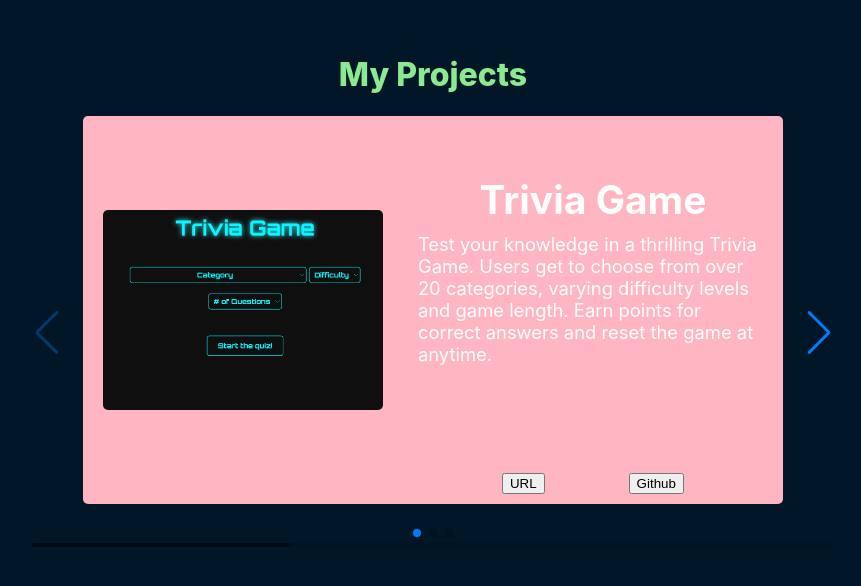
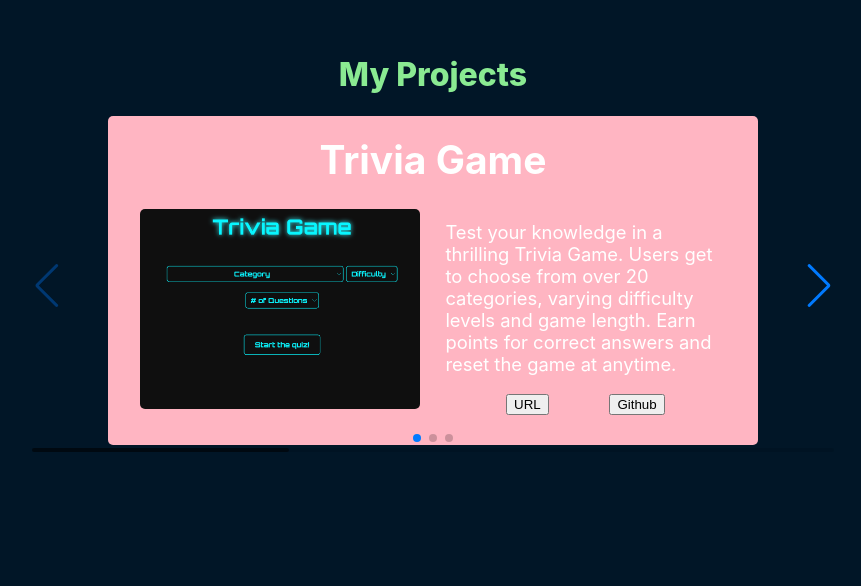
Before and after one commit to anjaliruth/AnjaliMuthusamy, a React (Create React App) app: page / in a window 1280 px wide. Shown: the part 1989-2575 px from the top of the page, without its empty margins (207-1068 px from the left). Built offline with nearby package versions, Linux system fonts and the light colour scheme.

Commit message:
styling +1

```diff
--- a/src/App.css
+++ b/src/App.css
@@ -113,8 +113,6 @@ max-width: 1000px;
   max-width: 280px;
   width: 100%;
   margin: 0 auto;
-  margin-left: 20px;
-  margin-right: 20px;
   border-radius: 5px;
   object-fit:fill;
   align-self: center;
@@ -125,20 +123,24 @@ max-width: 1000px;
 .carousel-item-title{
   /* background-color: #011627; */
   padding: 0;
-  margin-top: 50px;
+  margin: 0 auto;
+  margin-top: 20px;
   margin-bottom: 10px;
 }
 .carousel-item {
   display:flex;
+  flex-direction: column;
   overflow: hidden;
-  align-items: start;
+  align-items: center;
   justify-content: center;
-  max-width: 700px;
-  width: 90%;
+  max-width: 650px;
+  width:80%;
   /* background-color: #3777FF; */
   background-color: #ffb5c2;
   border-radius: 5px;
   margin: 0 auto;
+  padding-bottom: 20px;
+
 
   @media screen and (max-width: 768px) {
       flex-direction: column;
@@ -146,13 +148,20 @@ max-width: 1000px;
 }
 
 
+.carousel-item-xtitle{
+  display: flex;
+  justify-content: center;
+  gap: 25px;
+  /* background-color:#38aecc */
+}
+
 
 .carousel-item-text {
   font-size: 1.15rem;
-  margin: 10px 0 40px 0;
-  padding: 0 20px 0 20p;
-  white-space: normal;
-  height: 200px;
+  /* margin: 10px 0 40px 0; */
+  /* padding: 0 20px 0 20px; */
+  padding-right: 0;
+ width: 100%;
   text-align:start;
   /* background-color: #8aea92; */
 }
@@ -319,11 +328,10 @@ body {
   background-color: #38aecc;
 }
 .carousel-content{
-  text-align: center;
-  max-width: 350px;
   margin: 10px auto;
-
-  /* background-color: #011627; */
+padding-right: 0;
+width: 280px;
+  /* background-color: #fff; */
 }
 
 .carousel-buttons2 > button {
@@ -343,14 +351,6 @@ body {
   max-width: 250px;
 }
 
-/* .carousel{
-  background-color: chartreuse;
-  margin: 0;
-  padding: 0;
-  width: 700px;
-}  */
-
-
 .swiper{
   width: 80%;
 }
--- a/src/components/SwiperComp/SwiperComp.js
+++ b/src/components/SwiperComp/SwiperComp.js
@@ -59,13 +59,15 @@ export default function SwiperComp() {
         {lists.map((list, i) => (
           <SwiperSlide key={i}>
             <div className="carousel-item">
+            <h2 className="carousel-item-title">{list.title}</h2>
+            <div className="carousel-item-xtitle">
               <img
                 className="carousel-item-image"
                 alt="project-pic"
                 src={list.image}
               />
               <div className="carousel-content">
-                <h2 className="carousel-item-title">{list.title}</h2>
+
                 <p className="carousel-item-text">{list.description}</p>
                 <div className="carousel-buttons">
                   <button onClick={list.goToPage}>URL</button>
@@ -73,6 +75,7 @@ export default function SwiperComp() {
                 </div>
               </div>
             </div>
+            </div>
           </SwiperSlide>
         ))}
       </Swiper>
```
